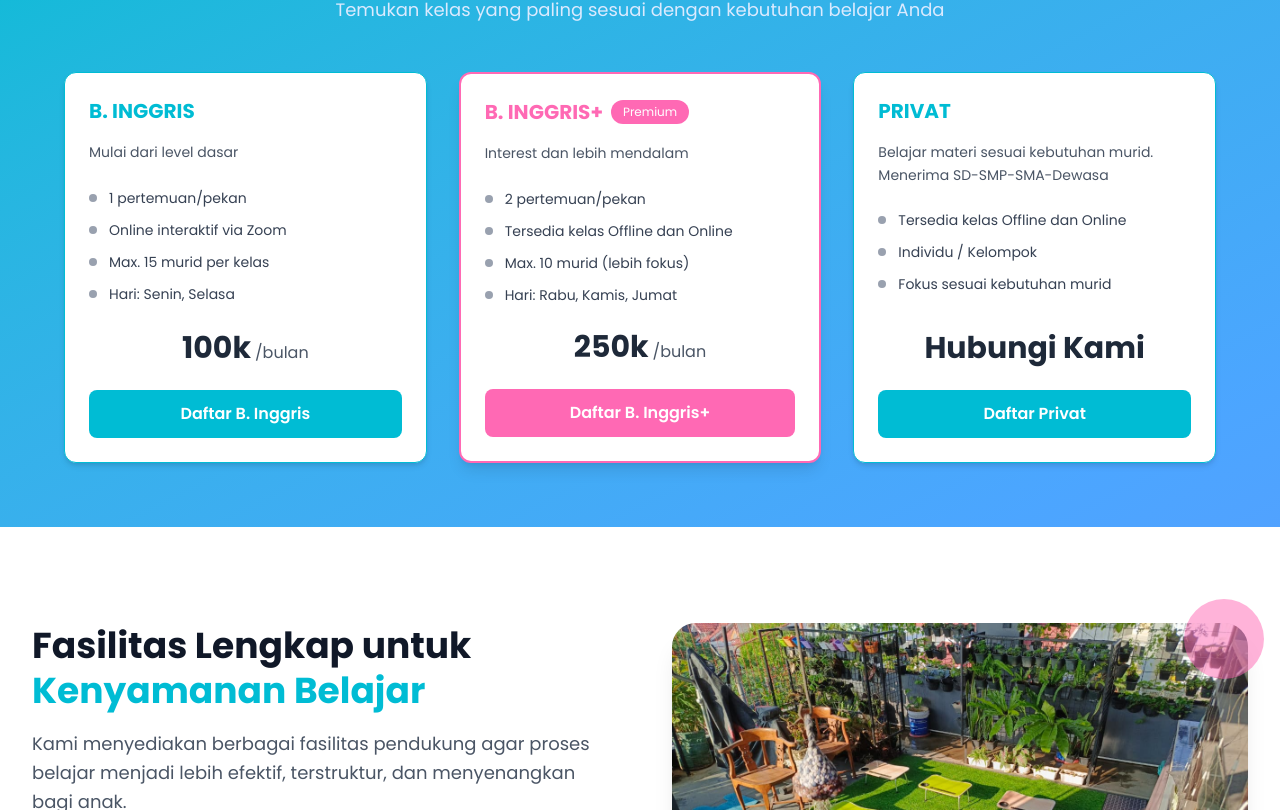
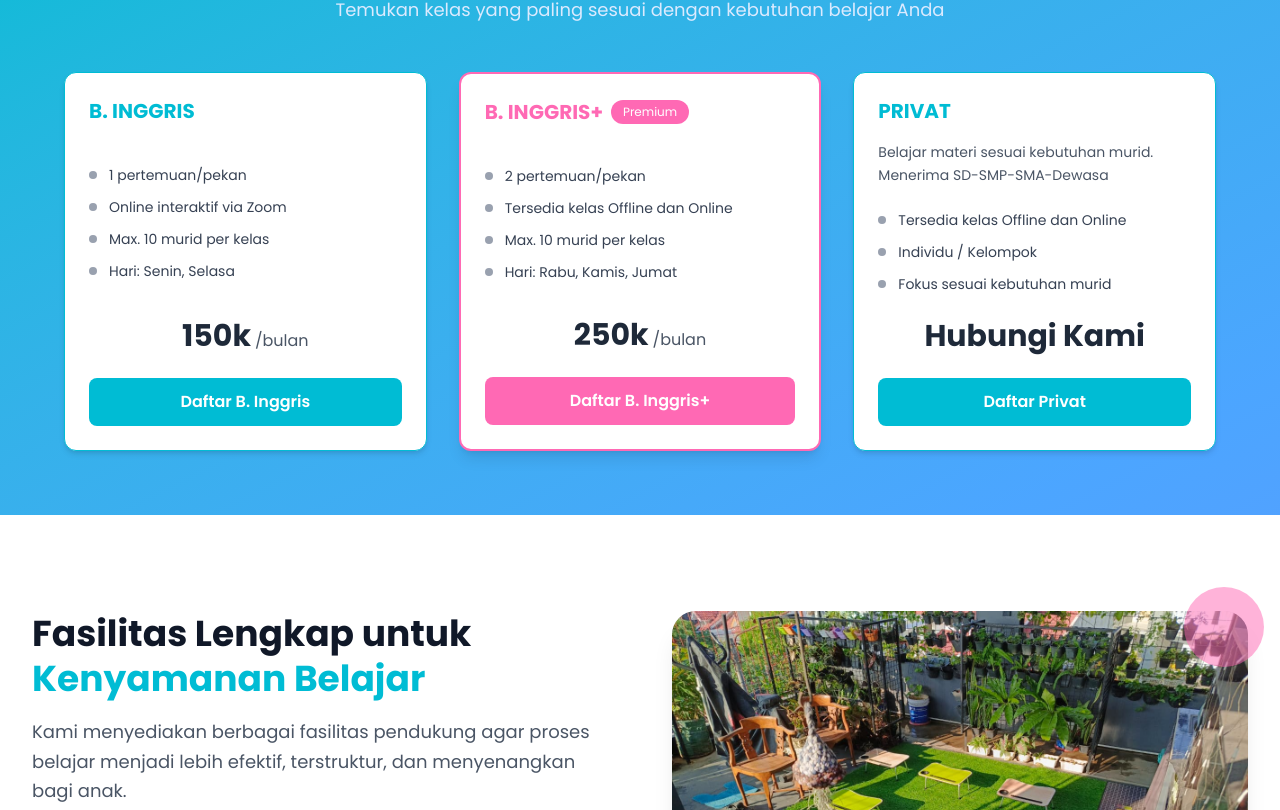
Before and after one commit to nuaysa/ajib-course, a Next.js app: page / in a window 1280 px wide. Shown: the part 1490-2300 px from the top of the page. Built offline with nearby package versions, Linux system fonts and the light colour scheme.

Commit message:
fix: fix typo and wordings

```diff
--- a/src/components/Class-Card.tsx
+++ b/src/components/Class-Card.tsx
@@ -2,7 +2,7 @@ import React from 'react';
 
 interface ClassCardProps {
   title: string;
-  description: string;
+  description?: string;
   sessions: string;
   sessionType?: string;
   maxStudents: string;
--- a/src/components/Classes.tsx
+++ b/src/components/Classes.tsx
@@ -6,12 +6,11 @@ export default function Classes() {
     {
       id: 1,
       title: "B. INGGRIS",
-      description: "Mulai dari level dasar",
       sessions: "1 pertemuan/pekan",
       sessionType: "Online interaktif via Zoom",
-      maxStudents: "Max. 15 murid per kelas",
+      maxStudents: "Max. 10 murid per kelas",
       days: "Hari: Senin, Selasa",
-      price: "100k",
+      price: "150k",
       period: "/bulan",
       buttonText: "Daftar B. Inggris",
       variant: "primary" as const,
@@ -19,10 +18,9 @@ export default function Classes() {
     {
       id: 2,
       title: "B. INGGRIS+",
-      description: "Interest dan lebih mendalam",
       sessions: "2 pertemuan/pekan",
       sessionType: "Tersedia kelas Offline dan Online",
-      maxStudents: "Max. 10 murid (lebih fokus)",
+      maxStudents: "Max. 10 murid per kelas",
       days: "Hari: Rabu, Kamis, Jumat",
       price: "250k",
       period: "/bulan",
--- a/src/components/Contact.tsx
+++ b/src/components/Contact.tsx
@@ -13,7 +13,7 @@ export default function ContactCTA() {
     {
       icon: <FaInstagram className="text-2xl" />,
       label: "Instagram",
-      value: "@ajib.courser",
+      value: "@ajib.course",
       href: "https://www.instagram.com/ajib.course",
       description: "Follow kami di Instagram",
     },
--- a/src/components/Teachers.tsx
+++ b/src/components/Teachers.tsx
@@ -6,7 +6,7 @@ const teachers = [
     id: 1,
     nama: "Reyhan Delvari Suryansyah",
     image: "/podium.svg",
-    desc: "Alumnus sekolah internasional, Juara nasional pidato bahasa Inggris",
+    desc: "Alumnus Al-Irsyad Satya Islamic School, Juara nasional pidato bahasa Inggris",
   },
   {
     id: 2,
```
